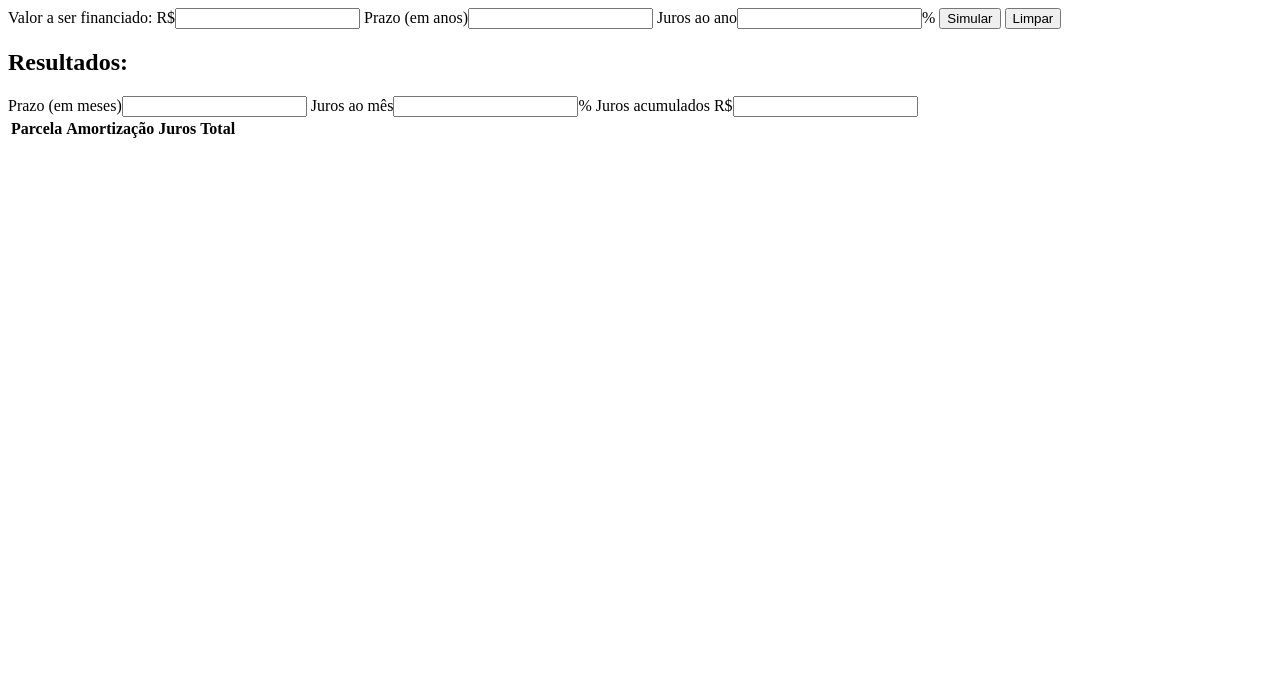
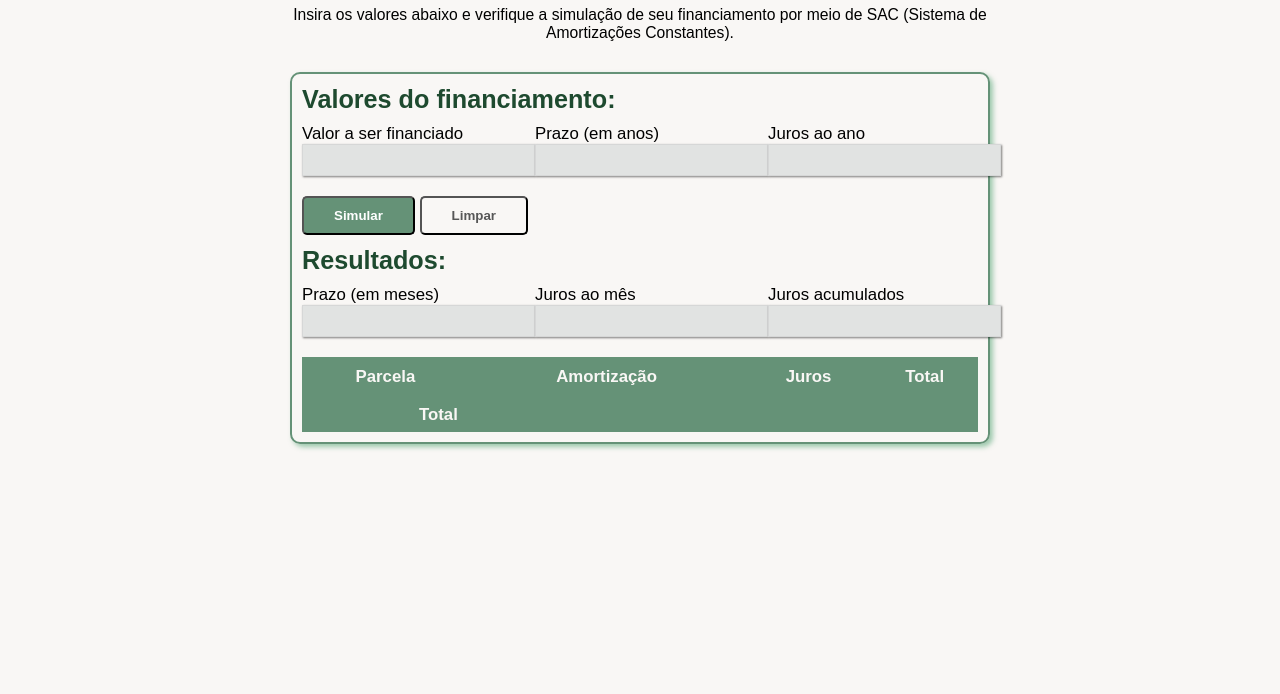
Before and after one commit to szpbl/simulacao-sac, a plain HTML site: page index.html in a window 1280 px wide. Shown: the part 106-800 px from the top of the page. Drawn offline with Linux system fonts and the light colour scheme.

Commit message:
Adiciona folha de estilo

```diff
--- /dev/null
+++ b/css/style.css
@@ -0,0 +1,153 @@
+:root {
+    --verde-escruo: #1e4a2f;
+    --verde-claro: #659277;
+    --bg-claro: #f9f7f5;
+    --bg-esverdeado: #e1e3e2;
+}
+
+* {
+    margin: 0;
+    padding: 0;
+    box-sizing: border-box;
+}
+
+html {
+    font-family: Arial, Helvetica, sans-serif;
+    background-color: var(--bg-claro);
+    font-size: 70%;
+}
+
+body {
+    font-size: 1.5rem;
+}
+
+h1 {
+    color: var(--verde-escruo);
+    line-height: 80px;
+    text-align: center;
+}
+
+h2 {
+    color: var(--verde-escruo);
+    line-height: 30px;
+}
+
+p {
+    text-align: center;
+    margin-bottom: 30px;
+    font-size: 1.4rem;
+}
+
+input {
+    border: 1px solid rgba(0,0,0, .05);
+    box-shadow: 1px 1px 2px 0px rgba(0 , 0, 0, 0.5);
+    font-size: 1.5rem;
+}
+
+button {
+    background-color: var(--verde-claro);
+    color: white;
+    font-weight: 700;
+    padding: 10px 30px;
+    border-radius: 5px;
+    cursor: pointer;
+    transition: ease-in 200ms;
+    margin-bottom: 10px;
+}
+
+button:hover {
+    background-color: var(--verde-escruo);
+}
+
+table {
+    border-collapse: collapse;
+    width: 100%;
+}
+
+thead tr {
+    background-color: var(--verde-claro);
+    color: var(--bg-claro);
+    line-height: 48px;
+    text-align: center;
+    font-weight: 700;
+    line-height: 40px;
+    border-left: 1px solid var(--verde-claro);
+}
+
+tbody tr {
+    line-height: 40px;
+}
+
+tbody tr td {
+    text-align: right;
+    border: 1px solid var(--verde-claro);
+    padding-right: 10px;
+}
+
+tbody tr:nth-child(even){
+    background-color: var(--bg-esverdeado);
+}
+
+tfoot tr {
+    color: var(--bg-claro);
+    background-color: var(--verde-claro);
+    text-align: right;
+    line-height: 35px;
+    border-left: 1px solid var(--verde-claro);
+    font-weight: 700;
+}
+
+tfoot tr td {
+    padding-right: 10px;
+}
+
+.container {
+    width: 100%;
+}
+
+.quadro {
+    width: 700px;
+    margin: 2.5% auto;
+}
+
+.quadro-simulacao {
+    border: 2px solid var(--verde-claro);
+    border-radius: 10px;
+    padding: 10px;
+    box-shadow: 3px 3px 5px 0px rgba(65, 155, 101, 0.5);
+}
+
+.inputs {
+    display: flex;
+    flex-direction: column;
+    justify-content: space-between;
+}
+
+.item {
+    width: 100%;
+    padding-right: 10px;
+    padding: 10px 0;
+    display: flex;
+    flex-direction: row;
+}
+
+.item label {
+    line-height: 20px;
+}
+
+.item input {
+    margin-bottom: 10px;
+    background-color: var(--bg-esverdeado);
+    padding: 5px;
+    color: var(--verde-escruo);
+}
+
+#limpar {
+    background-color: var(--bg-claro);
+    color: #575757;
+}
+
+#limpar:hover {
+    background-color: #f5b0b2;
+    color: #fff;
+}
--- a/index.html
+++ b/index.html
@@ -4,33 +4,41 @@
     <meta charset="UTF-8">
     <meta http-equiv="X-UA-Compatible" content="IE=edge">
     <meta name="viewport" content="width=device-width, initial-scale=1.0">
+    <link rel="stylesheet" href="css/style.css">
     <title>Simulação de financiamento</title>
 </head>
 <body>
     <div class="container">
+        <div class="quadro">
             <h1>Simulação de financiamento por SAC</h1>
-        <p>Insira os valores abaixo e verifique a simulação de seu financiamento.</p>
+            <p>Insira os valores abaixo e verifique a simulação de seu financiamento por meio de SAC (Sistema de Amortizações Constantes).</p>
 
+            <div class="quadro-simulacao">
                 <div class="inputs">
+                    <h2>Valores do financiamento:</h2>
                     <form>
-                <label>Valor a ser financiado: R$<input id="valor-total" type="number" min="1"></label>
+                        <div class="item">
+                            <label>Valor a ser financiado<input id="valor-total" type="number" min="1"></label>
                             <label>Prazo (em anos)<input id="prazo-anos" type="number" min="1"></label>
-                <label>Juros ao ano<input id="juros-ano"type="number"  step="0.01" min="0.001">%</label>
+                            <label>Juros ao ano<input id="juros-ano" type="number"  step="0.01" min="0,001"></label>
+                        </div>
+
                         <button id="simular">Simular</button>
                         <button id="limpar">Limpar</button>
                     </form>
+
+                    <form>
+                        <h2>Resultados: </h2>
+                        <div class="item">
+                            <label>Prazo (em meses)<input id="prazo-meses" type="number" readonly></label>
+                            <label>Juros ao mês<input id="juros-mes" type="number" readonly></label>
+                            <label>Juros acumulados<input id="juros-acumulados"type="number" readonly></label>
                         </div>
 
-        <div class="resultados">
-            <form>
-                <h2>Resultados: </h2>
-                <label>Prazo (em meses)<input id="prazo-meses" type="number" readonly></label>
-                <label>Juros ao mês<input id="juros-mes" type="number" readonly>%</label>
-                <label>Juros acumulados R$<input id="juros-acumulados"type="number" readonly></label>
                     </form>
                 </div>
 
-        <div class="table">
+                <div>
                     <table id="tabela-parcelas">
                         <thead>
                             <tr>
@@ -43,9 +51,19 @@
                         <tbody>
 
                         </tbody>
+                        <tfoot>
+                            <td>Total</td>
+                            <td id="amortizacao"></td>
+                            <td id="juros"></td>
+                            <td id="pagamento-total"></td>
+                        </tfoot>
                     </table>
                 </div>
             </div>
+
+        </div>
+    </div>
+
     <script src="js/simular.js"></script>
 </body>
 </html>
--- a/js/simular.js
+++ b/js/simular.js
@@ -6,6 +6,10 @@ const tabelaParcelas = document.getElementById('tabela-parcelas')
 const entradaValorTotal = document.getElementById('valor-total')
 const entradaPrazoAnos = document.getElementById('prazo-anos')
 const entradaJurosAno = document.getElementById('juros-ano')
+
+const tabelaAmortizacao = document.getElementById('amortizacao')
+const tabelaTotal = document.getElementById('pagamento-total')
+const tabelaJuros = document.getElementById('juros')
 
 let prazoMeses = document.getElementById('prazo-meses')
 let jurosMes = document.getElementById('juros-mes')
@@ -24,15 +28,18 @@ botaoLimpar.addEventListener('click', ((e) => {
     entradaJurosAno.value = ''
     entradaPrazoAnos.value = ''
     entradaValorTotal.value = ''
+    tabelaAmortizacao.textContent = ''
+    tabelaTotal.textContent = ''
     prazoMeses.value = ''
     jurosMes.value = ''
     jurosAcumulados.value = ''
+
 }))
 
 function atualizarConteudo() {
-    const valorTotal = Number(entradaValorTotal.value.toLocaleString())
+    const valorTotal = entradaValorTotal.valueAsNumber
     const prazoAnos = entradaPrazoAnos.valueAsNumber
-    const jurosAno = Number(entradaJurosAno.value.toLocaleString())
+    const jurosAno = entradaJurosAno.valueAsNumber
 
     let juros
 
@@ -44,9 +51,11 @@ function atualizarConteudo() {
 
     const amortizacao = valorTotal / prazoMeses.valueAsNumber
     let valorRestante = valorTotal
+    let totalParcelas = 0
 
     for (let i = 0; i < prazoMeses.valueAsNumber; i++) {
         juros = valorRestante * jurosMes.valueAsNumber
+        parcela = juros + amortizacao
 
         const linha = tbody.insertRow()
 
@@ -60,11 +69,15 @@ function atualizarConteudo() {
         tdJuros.textContent = juros.toFixed(2)
 
         const tdTotal = linha.insertCell()
-        tdTotal.textContent = (juros + amortizacao).toFixed(2)
+        tdTotal.textContent = parcela.toFixed(2)
 
         jurosTotal += juros
         valorRestante -= amortizacao
+        totalParcelas += parcela
     }
 
     jurosAcumulados.value = jurosTotal.toFixed(2)
+    tabelaAmortizacao.textContent = `R$ ${valorTotal.toLocaleString()}`
+    tabelaTotal.textContent = `R$ ${totalParcelas.toLocaleString()}`
+    tabelaJuros.textContent = `R$ ${jurosTotal.toLocaleString()}`
 }
```
Lines whose indentation alone changed are shown as unchanged.
